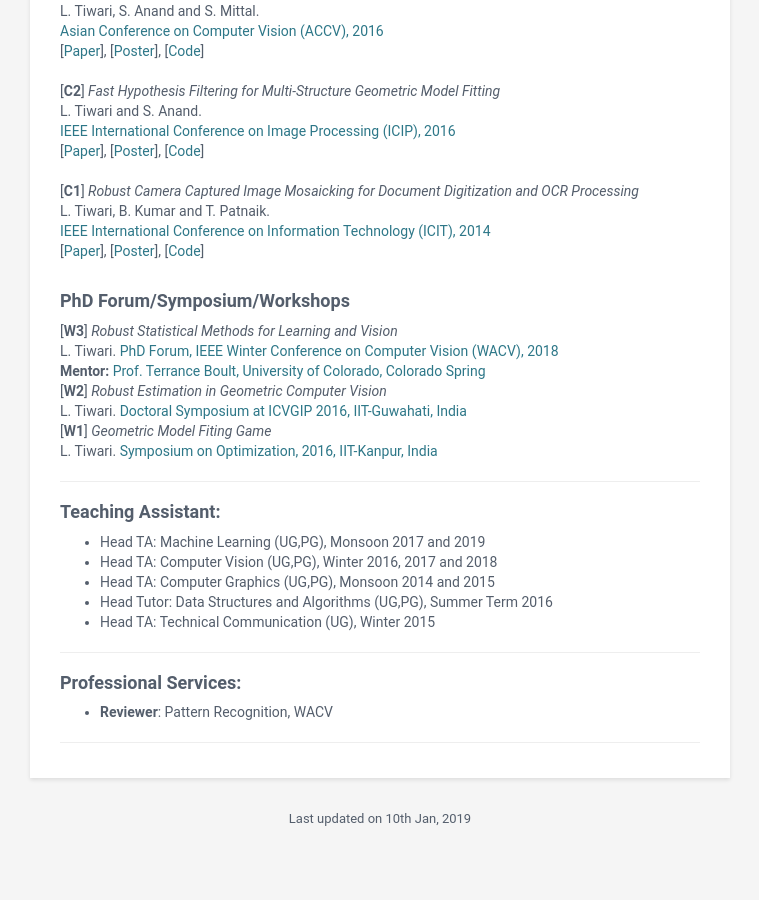
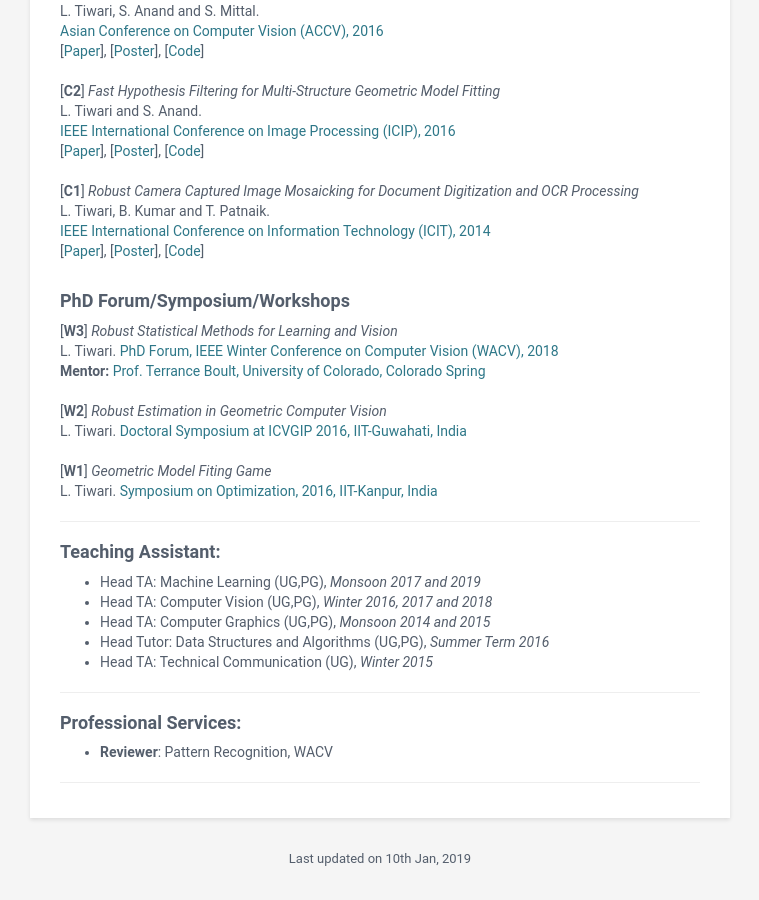
Before and after one commit to lokender/lokender.github.io, a Jekyll site: the page built from index.html, in a window 1280 px wide and 900 px high, scrolled down 1253 px. Shown: the whole window, without its empty margins (260-1019 px from the left). Built offline with Jekyll 4.4.1, drawn with Linux system fonts in a browser that asks for light colours; before the commit the page ends 2113 px from its top, so only the background shows below that.

```diff
--- a/_includes/aboutme.html
+++ b/_includes/aboutme.html
@@ -71,10 +71,10 @@ L. Tiwari, B. Kumar and T. Patnaik. </br>
 <h4><strong>PhD Forum/Symposium/Workshops</strong></h4>
 [<b>W3</b>] <i>Robust Statistical Methods for Learning and Vision</i></br>
 L. Tiwari. <a href="http://wacv18.uccs.us/">PhD Forum, IEEE Winter Conference on Computer Vision (WACV), 2018</a> </br>
-<b>Mentor:</b> <a href="https://www.vast.uccs.edu/~tboult/resume.html">Prof. Terrance Boult, University of Colorado, Colorado Spring</a> </br>
+<b>Mentor:</b> <a href="https://www.vast.uccs.edu/~tboult/resume.html">Prof. Terrance Boult, University of Colorado, Colorado Spring</a> </br></br>
 
 [<b>W2</b>] <i>Robust Estimation in Geometric Computer Vision</i></br>
-L. Tiwari. <a href="http://www.iitg.ac.in/icvgip2016/BestPaperAwards.php">Doctoral Symposium at ICVGIP 2016, IIT-Guwahati, India</a></br>
+L. Tiwari. <a href="http://www.iitg.ac.in/icvgip2016/BestPaperAwards.php">Doctoral Symposium at ICVGIP 2016, IIT-Guwahati, India</a></br></br>
 
 [<b>W1</b>]  <i>Geometric Model Fiting Game</i> </br>
 L. Tiwari. <a href="">Symposium on Optimization, 2016, IIT-Kanpur, India</a></br>
@@ -82,11 +82,11 @@ L. Tiwari. <a href="">Symposium on Optimization, 2016, IIT-Kanpur, India</a></br
 
 <strong><h4>Teaching Assistant:</h4></strong>
 <ul>
-  <li>Head TA: Machine Learning (UG,PG), Monsoon 2017 and 2019</li>
-  <li>Head TA: Computer Vision (UG,PG), Winter 2016, 2017 and 2018</li>
-  <li>Head TA: Computer Graphics (UG,PG), Monsoon 2014 and 2015</li>
-  <li>Head Tutor: Data Structures and Algorithms (UG,PG), Summer Term 2016</li>
-  <li>Head TA: Technical Communication (UG), Winter 2015</li>
+  <li>Head TA: Machine Learning (UG,PG), <i>Monsoon 2017 and 2019</i></li>
+  <li>Head TA: Computer Vision (UG,PG), <i>Winter 2016, 2017 and 2018</i></li>
+  <li>Head TA: Computer Graphics (UG,PG), <i>Monsoon 2014 and 2015</i></li>
+  <li>Head Tutor: Data Structures and Algorithms (UG,PG), <i>Summer Term 2016</i></li>
+  <li>Head TA: Technical Communication (UG), <i>Winter 2015</i></li>
 </ul>
 
 <hr>
```
